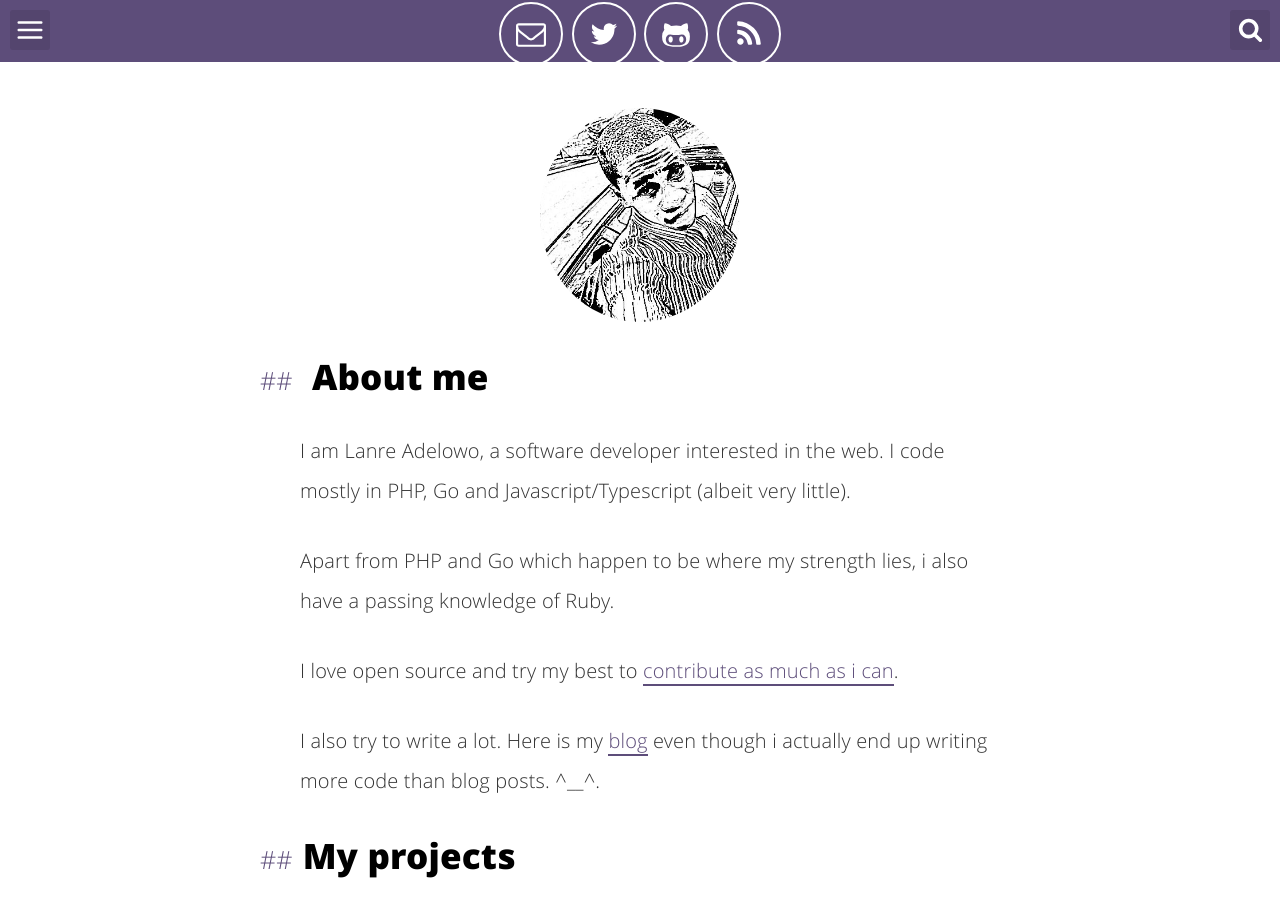
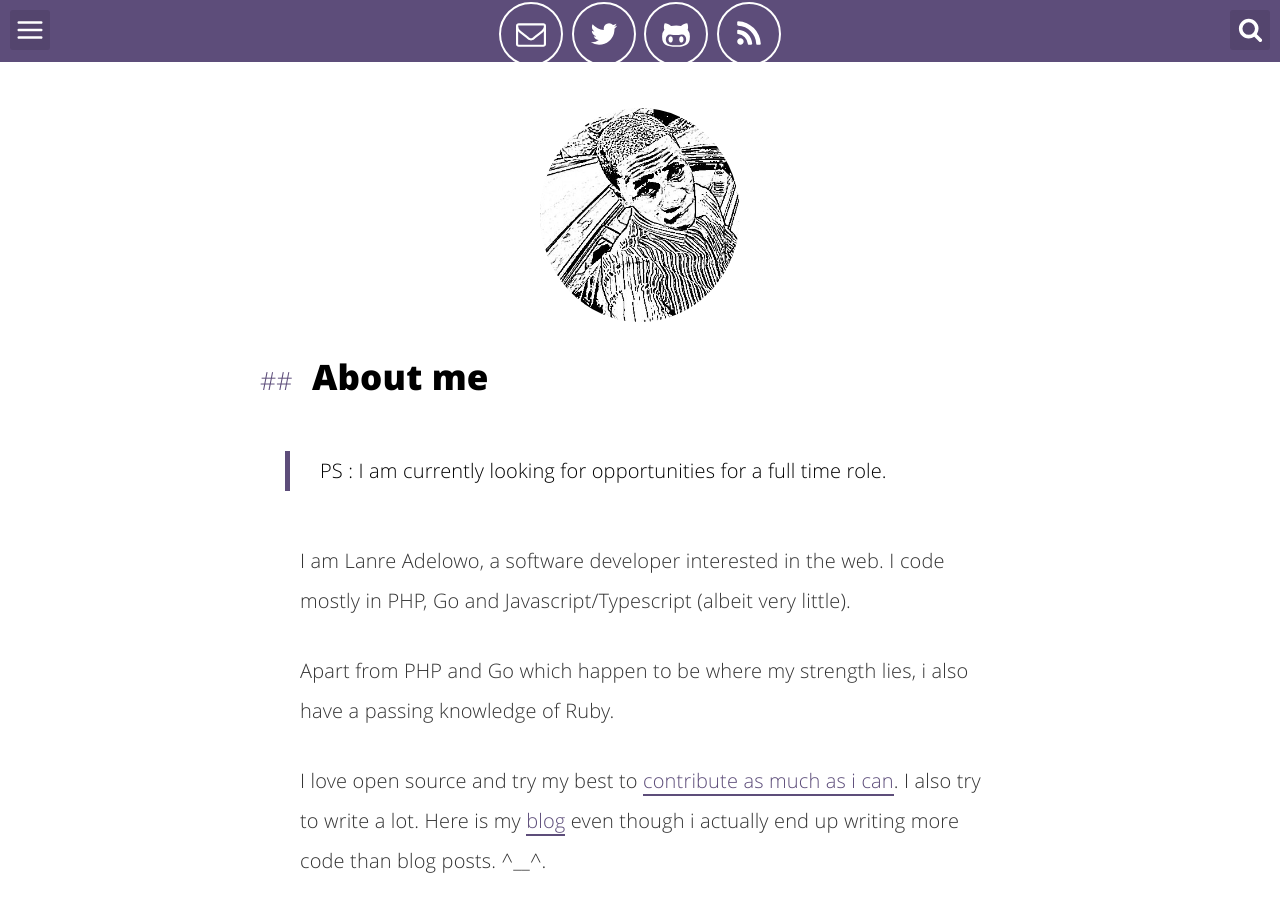
Before and after one commit to adelowo/portfolio, a Jekyll site: the page built from about.html, in a window 1280 px wide and 900 px high. Built offline with Jekyll 4.4.1, drawn with Linux system fonts in a browser that asks for light colours.

Commit message:
Shop's open

```diff
--- a/about.html
+++ b/about.html
@@ -13,7 +13,11 @@ description: "I am Lanre Adelowo, a Software Developer interested in the web"
 
 <div class="aboutme">
    <ul class="recent">
-
+	   <p>
+	   	<blockquote>
+		  	 PS : I am currently looking for opportunities for a full time role.
+	   	</blockquote>
+	   </p>
    	   <p>
    	   		I am Lanre Adelowo, a software developer interested in the web. I code mostly in PHP, Go and Javascript/Typescript (albeit very little).
 
@@ -25,9 +29,6 @@ description: "I am Lanre Adelowo, a Software Developer interested in the web"
 
    		<p>
    			I love open source and try my best to <a href="https://github.com/adelowo">contribute as much as i can</a>.
-   		</p>
-
-   		<p>
    			I also try to write a lot. Here is my <a href="/blog">blog</a> even though i actually end up writing more code than blog posts. ^__^.
    		</p>
    </ul>
```
